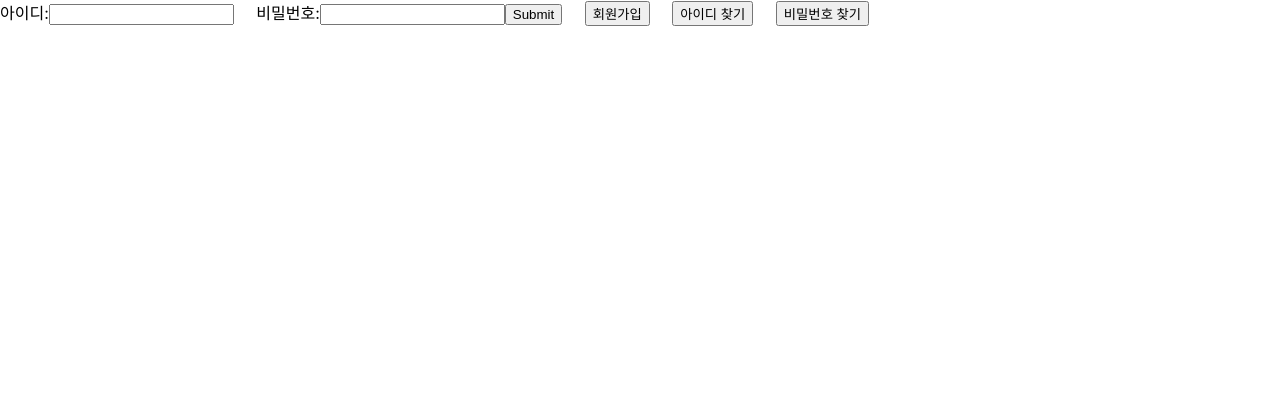
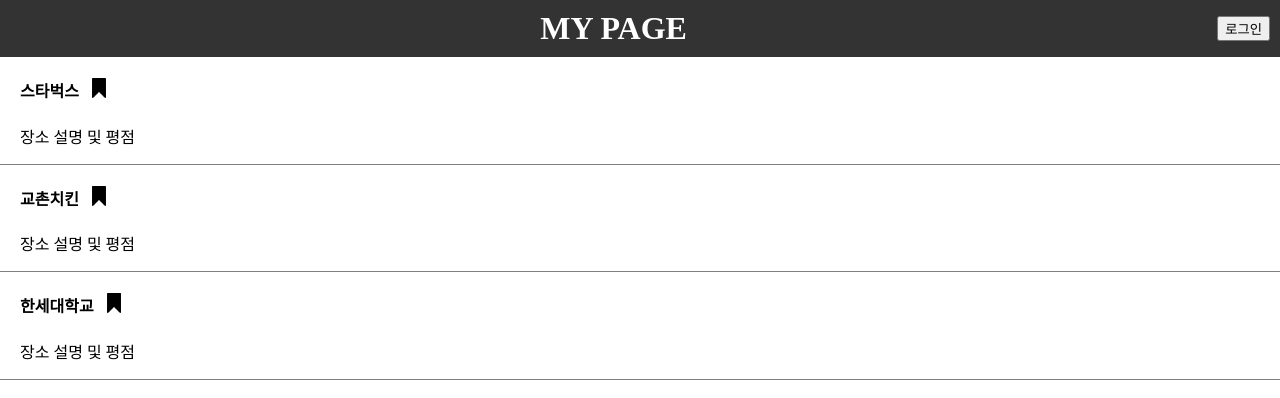
Before and after one commit to jungseok0815/ALLWays, a React (Create React App) app in the folder frontend/: page / in a window 1280 px wide. Shown: the top 398 px of the page. Built offline with nearby package versions, Linux system fonts and the light colour scheme.

Commit message:
# 즐겨찾기 페이지 간단한 구성

```diff
--- a/frontend/src/App.css
+++ b/frontend/src/App.css
@@ -7,21 +7,32 @@
   pointer-events: none;
 }
 
-@media (prefers-reduced-motion: no-preference) {
-  .App-logo {
-    animation: App-logo-spin infinite 20s linear;
-  }
+.list h4 {
+  display: flex;
+  align-items: center;
 }
 
-.App-header {
-  background-color: #282c34;
-  min-height: 100vh;
-  display: flex;
-  flex-direction: column;
-  align-items: center;
-  justify-content: center;
-  font-size: calc(10px + 2vmin);
-  color: white;
+.list .bookmark button {
+  padding: 0;
+  background: none;
+  border: none;
+  cursor: pointer;
+}
+
+.list .bookmark img {
+  width: 20px;
+  height: 20px;
+  margin-left: 10px;
+}
+
+div {
+  box-sizing: border-box;
+}
+
+.list {
+  padding-left: 20px;
+  text-align: left;
+  border-bottom: 1px solid grey;
 }
 
 .App-link {
--- a/frontend/src/App.js
+++ b/frontend/src/App.js
@@ -1,26 +1,71 @@
-import React from "react";
-import { BrowserRouter as Router, Routes, Route } from "react-router-dom";
-import LoginForm from "./components/login/LoginForm";
-import Welcome from "./components/Welcome";
-import Join from "./components/login/Join";
-import FindId from "./components/login/FindId";
-import FindPassword from "./components/login/FindPassword";
-import ResetPassword from "./components/reset/ResetPassword";
+import React, { useState } from 'react';
+import Logout from './Logout';
+import Menu from './Menu';
+import './App.css';
+import { Link } from 'react-router-dom';
+
+import bookmarkImg from "./bookmark.png";
+import unbookmarkImg from "./unbookmark.png";
 
 function App() {
+  const [글제목, set글제목] = useState(['스타벅스', '교촌치킨', '한세대학교']);
+  const [북마크, set북마크] = useState([true, true, true]); // 초기 북마크 상태
+
+  const [isLoggedIn, setIsLoggedIn] = useState(false);
+
+  // login page로 이동해야 함
+  function handleLogin() {
+    setIsLoggedIn(true);
+  }
+
+  // logout page (회원가입, 로그인 페이지로 이동해야 함)
+  function handleLogout() {
+    setIsLoggedIn(false);
+  }
+
+  function handleNavigate(path) {
+    console.log(`이동: ${path}`);
+  }
+
+  // 북마크 토글 함수
+  function toggleBookmark(index) {
+    const updated북마크 = [...북마크];
+    updated북마크[index] = !updated북마크[index];
+    set북마크(updated북마크);
+
+    if (!updated북마크[index]) {
+      const updated글제목 = [...글제목];
+      updated글제목.splice(index, 1);
+      set글제목(updated글제목);
+    }
+  }
+
   return (
-    <Router>
-      <Routes>
-        <Route path="/" element={<LoginForm />} />
-        <Route path="/welcome" element={<Welcome />} />
-        <Route path="/findid" element={<FindId />} />
-        <Route path="/findpassword" element={<FindPassword />} />
-        <Route path="/join" element={<Join />} />
-      </Routes>
-      <Routes>
-        <Route path="/ResetPassword/:resetToken" element={<ResetPassword />} />
-      </Routes>
-    </Router>
+    <div className="App-header">
+      <header>
+        <h1 style={{ margin: "0 auto" }}>MY PAGE</h1>
+        {isLoggedIn ? (
+          <Logout onLogout={handleLogout} />
+        ) : (
+          <button onClick={handleLogin}>로그인</button>
+        )}
+      </header>
+      {isLoggedIn && <Menu onNavigate={handleNavigate} />}
+      <main></main>
+      {글제목.map((title, index) => (
+        <div className="list" key={index}>
+          <h4>
+            {title}{' '}
+            <div className="bookmark">
+              <button onClick={() => toggleBookmark(index)}>
+                <img src={북마크[index] ? bookmarkImg : unbookmarkImg} alt="북마크" />
+              </button>
+            </div>
+          </h4>
+          <p>장소 설명 및 평점</p>
+        </div>
+      ))}
+    </div>
   );
 }
 
--- /dev/null
+++ b/frontend/src/Logout.js
@@ -0,0 +1,13 @@
+// Logout.js
+
+import React from 'react';
+
+function Logout({ onLogout }) {
+  return (
+    <button className="logout-btn" onClick={onLogout}>
+      로그아웃
+    </button>
+  );
+}
+
+export default Logout;
--- /dev/null
+++ b/frontend/src/Menu.js
@@ -0,0 +1,21 @@
+// Menu.js
+
+import React from 'react';
+
+function Menu({ onNavigate }) {
+  return (
+    <div>
+      <span className="menu-btn" onClick={() => onNavigate('/home')}>
+        홈
+      </span>
+      <span className="menu-btn" onClick={() => onNavigate('/about')}>
+        소개
+      </span>
+      <span className="menu-btn" onClick={() => onNavigate('/contact')}>
+        연락처
+      </span>
+    </div>
+  );
+}
+
+export default Menu;
--- a/frontend/src/index.css
+++ b/frontend/src/index.css
@@ -1,13 +1,48 @@
+/* style.css */
+
+/* 전체 화면 */
+html,
 body {
   margin: 0;
-  font-family: -apple-system, BlinkMacSystemFont, 'Segoe UI', 'Roboto', 'Oxygen',
-    'Ubuntu', 'Cantarell', 'Fira Sans', 'Droid Sans', 'Helvetica Neue',
-    sans-serif;
-  -webkit-font-smoothing: antialiased;
-  -moz-osx-font-smoothing: grayscale;
+  padding: 0;
+  height: 100%;
 }
 
-code {
-  font-family: source-code-pro, Menlo, Monaco, Consolas, 'Courier New',
-    monospace;
+/* 상단 메뉴 */
+header {
+  background-color: #333;
+  color: #fff;
+  display: flex;
+  justify-content: space-between;
+  align-items: center;
+  padding: 10px;
 }
+
+/* 로그아웃 버튼 */
+.logout-btn {
+  background-color: #fff;
+  color: #333;
+  border: none;
+  padding: 8px 16px;
+  border-radius: 4px;
+  font-size: 16px;
+  cursor: pointer;
+  transition: all 0.2s ease-in-out;
+}
+
+.logout-btn:hover {
+  background-color: #333;
+  color: #fff;
+}
+
+/* 페이지 이동 버튼 */
+.menu-btn {
+  color: #fff;
+  font-size: 24px;
+  cursor: pointer;
+  transition: all 0.2s ease-in-out;
+}
+
+.menu-btn:hover {
+  transform: scale(1.1);
+}
--- a/frontend/src/index.js
+++ b/frontend/src/index.js
@@ -1,9 +1,8 @@
 import React from 'react';
-import ReactDOM from 'react-dom';
+import ReactDOM from 'react-dom/client';
 import './index.css';
 import App from './App';
 import reportWebVitals from './reportWebVitals';
-
 
 const root = ReactDOM.createRoot(document.getElementById('root'));
 root.render(
@@ -12,4 +11,7 @@ root.render(
   </React.StrictMode>
 );
 
+// If you want to start measuring performance in your app, pass a function
+// to log results (for example: reportWebVitals(console.log))
+// or send to an analytics endpoint. Learn more: https://bit.ly/CRA-vitals
 reportWebVitals();
```
Also changed, not shown: frontend/src/bookmark.png (added), frontend/src/unbookmark.png (added).
